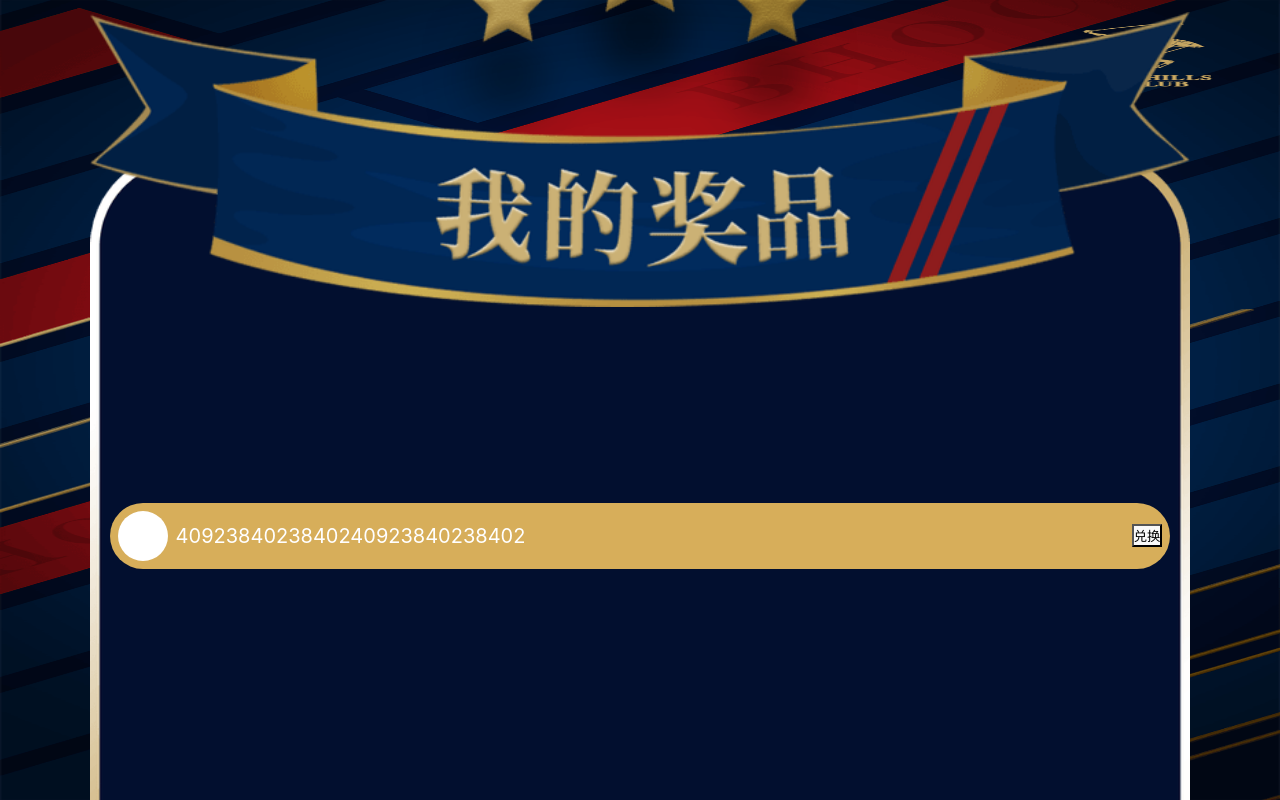
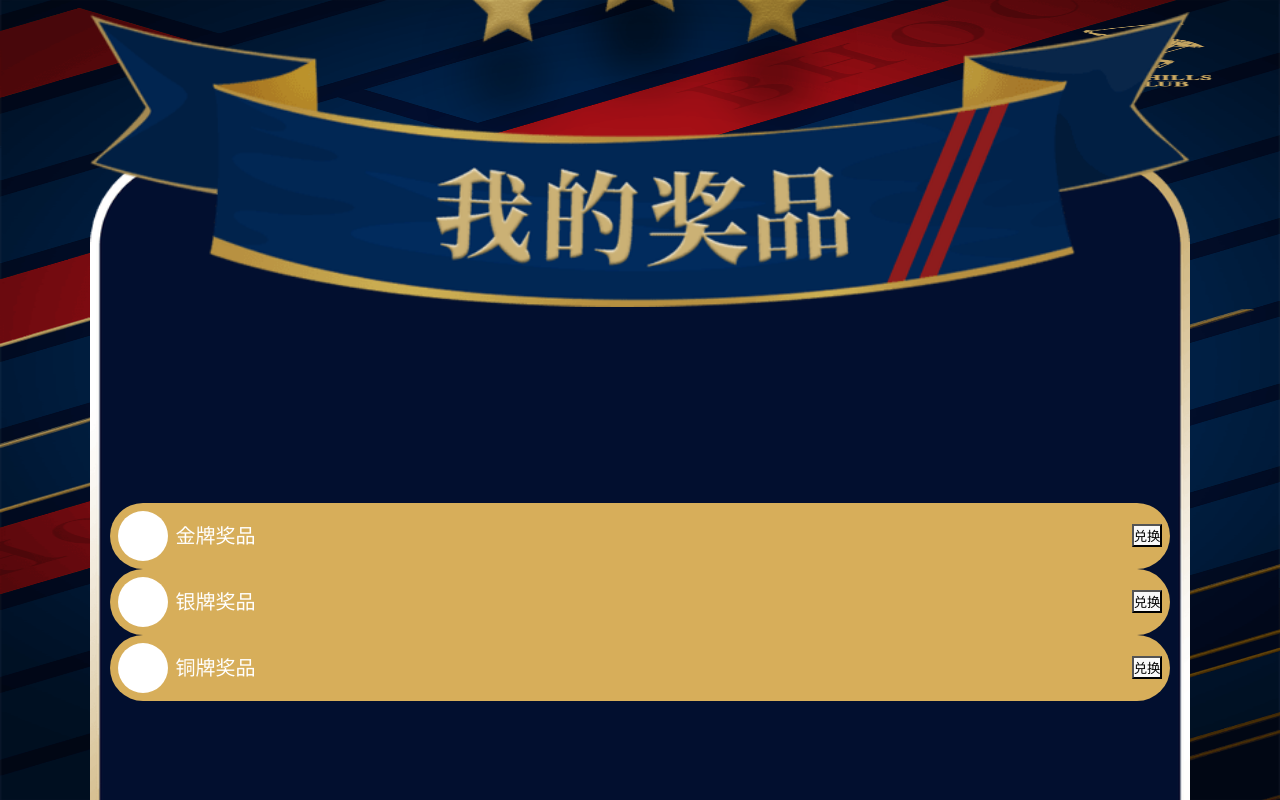
Before and after one commit to ishowman/vite-vue-pixi, a Vue app: page /prize in a window 1280 px wide. Shown: the top 800 px of the page. Built offline with nearby package versions, Linux system fonts and the light colour scheme.

Commit message:
prize style

```diff
--- a/src/views/Prize.vue
+++ b/src/views/Prize.vue
@@ -14,17 +14,27 @@
 
       <div class="scroll-view prize-list" v-if="!hidePrizes">
         <!-- <game-prize class="mb-8" /> -->
-        <game-prize class="mb-8">
-          <p class="text-ellipsis">4092384023840240923840238402</p>
+        <game-prize class="mb-12">
+          <p class="text-ellipsis">金牌奖品</p>
           <button @click="hidePrizes = true">兑换</button>
         </game-prize>
+        <game-prize class="mb-12">
+          <p class="text-ellipsis">银牌奖品</p>
+          <button @click="hidePrizes = true">兑换</button>
+        </game-prize>
+
+        <game-prize class="mb-12">
+          <p class="text-ellipsis">铜牌奖品</p>
+          <button @click="hidePrizes = true">兑换</button>
+        </game-prize>
+
       </div>
       <div
         class="prize-list flex align-center "
-        style="font-size: 24px; color: #d8ae5b"
+        style="font-size: 32px; color: #d8ae5b; top: 16%"
         v-else
       >
-        <p class="text-center w-full"  style="line-height: 1.25;">
+        <p class="text-center w-full"  style="line-height: 1.2;">
           恭喜
           <p>
             领取成功!
```
